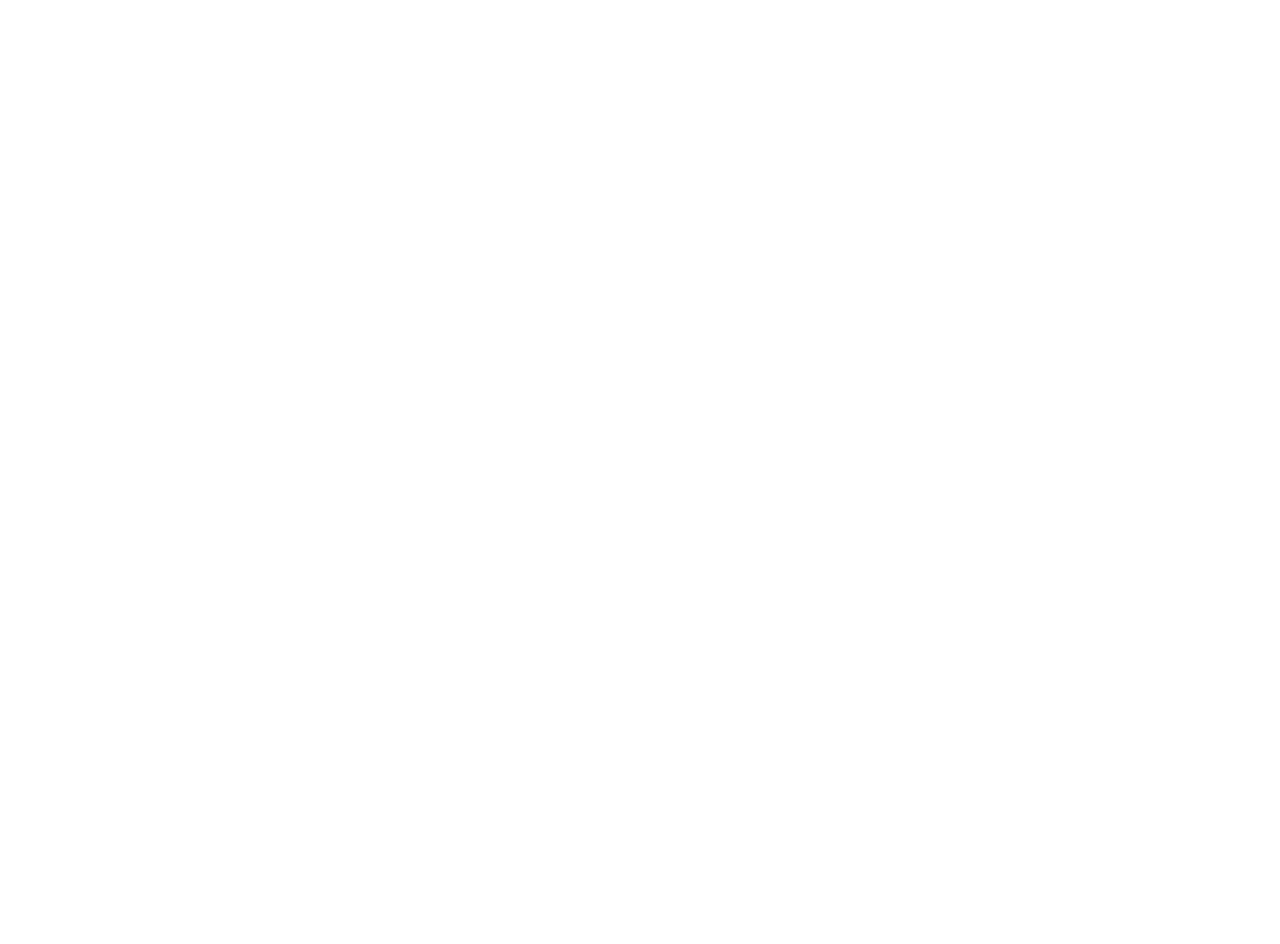
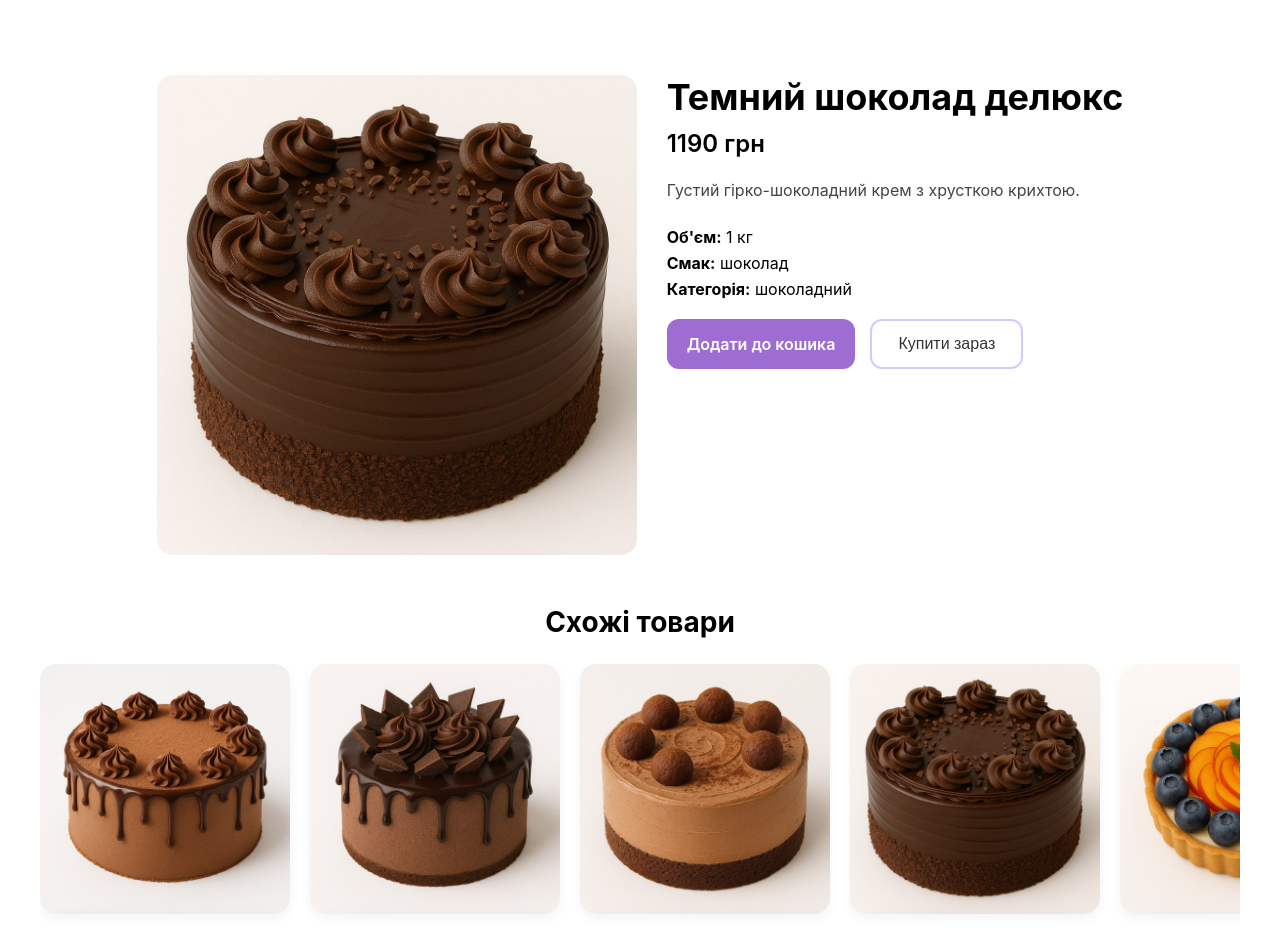
Before and after one commit to TarasTikan/confectionery-cake-project, a React (Create React App) app: page /confectionery-cake-project/menu/allProducts/10 in a window 1280 px wide. Before the commit this address had no page. Shown: the part 80-1024 px from the top of the page. Before the commit the page ends 800 px from the top, so only its background shows below. Built offline with nearby package versions, Linux system fonts and the light colour scheme.

Commit message:
add styled productPage

```diff
--- /dev/null
+++ b/src/components/RelatedProducts/RelatedProducts.jsx
@@ -0,0 +1,29 @@
+import {  useParams } from "react-router-dom"
+import { RelatedButton, RelatedCard, RelatedImage, RelatedList, RelatedName, RelatedPrice, RelatedTitle, WrapInfo } from "./RelatedProducts.styled"
+import { useSelector } from "react-redux"
+import { getProducts } from "../../redux/selectors"
+
+
+export const RelatedProducts = () => {
+    const {id} = useParams()
+    const products = useSelector(getProducts)
+    const productFind = products.find(item => item.id === Number(id))
+    const relatedProducts = products.filter(item => item.category === productFind.category).slice(0,6)
+    return (
+        <>
+        <RelatedTitle>Схожі товари</RelatedTitle>
+         <RelatedList>
+        {relatedProducts.map(item => (
+          <RelatedCard  key={item.id}  >
+                        <RelatedImage  src={item.image} alt="торт" />
+                        <WrapInfo>
+                          <RelatedName>{item.title}</RelatedName>
+                          <RelatedPrice>{item.price} грн</RelatedPrice>
+                          <RelatedButton>Переглянути товар</RelatedButton>
+                        </WrapInfo>
+                      </RelatedCard>
+        ))}
+      </RelatedList>
+      </>
+    )
+}
--- /dev/null
+++ b/src/components/RelatedProducts/RelatedProducts.styled.jsx
@@ -0,0 +1,119 @@
+import styled from "@emotion/styled";
+import { NavLink } from "react-router-dom";
+
+export const RelatedTitle = styled.h3`
+  font-size: 28px;
+  font-weight: 700;
+  margin-bottom: 25px;
+  margin-top: 50px;
+`;
+
+export const RelatedList = styled.ul`
+  display: flex;
+  gap: 20px;
+
+  flex-wrap: nowrap;
+  overflow-x: auto;
+  overflow-y: hidden;
+
+  padding-bottom: 10px;
+  width: 100%;
+
+  &::-webkit-scrollbar {
+    height: 6px;
+  }
+
+  &::-webkit-scrollbar-thumb {
+    background: #d3c3ff;
+    border-radius: 10px;
+  }
+
+
+`;
+
+export const RelatedCard = styled.li`
+ background-color: #fff;
+  border-radius: 16px;
+  overflow: hidden;
+  box-shadow: 0 4px 12px rgba(0, 0, 0, 0.05);
+  text-align: center;
+  transition: transform 0.3s ease;
+  flex-direction: column;
+  position: relative;
+  cursor: pointer;
+  min-width: 250px;
+min-height: 250px;
+  &:hover {
+    transform: scale(1.05);
+    box-shadow: 0 6px 18px rgba(0, 0, 0, 0.1);
+  }
+
+  &:hover div {
+    transform: translateY(0);
+  }
+`;
+
+export const RelatedImage  = styled.img`
+ display: block;
+width: 250px;
+height: 250px;
+  object-fit: cover;
+`;
+
+export const WrapInfo = styled.div`
+  background-color: #fff;
+  border-radius: 20px;
+  text-align: center;
+  width: 200px;
+  display: flex;
+  justify-content: center;
+  align-items: center;
+  flex-direction: column;
+  box-shadow: 0 4px 20px rgba(0, 0, 0, 0.08);
+  gap: 12px;
+  position: absolute;
+  left: 0;
+  right: 0;
+  bottom: 15px;
+  margin: 0 auto;
+  padding: 20px;
+  transform: translateY(110%);
+  transition: transform 250ms cubic-bezier(0.4, 0, 0.2, 1);
+`;
+
+export const RelatedName = styled(NavLink)`
+  text-decoration: none;
+  font-family: "Inter", sans-serif;
+  font-size: 20px;
+  font-weight: 700;
+  color: #2e2e2e;
+  transition: color 250ms cubic-bezier(0.4, 0, 0.2, 1);
+    &:hover {
+    color: #a663cc;
+  }
+`;
+
+export const RelatedPrice = styled.p`
+  font-family: "Inter", sans-serif;
+  font-size: 16px;
+  font-weight: 500;
+  color: #555;
+  margin: 0;
+`;
+
+export const RelatedButton = styled.button`
+  font-family: "Inter", sans-serif;
+  font-size: 16px;
+  font-weight: 600;
+  color: #fff;
+  background: #9b6bce;
+  border: none;
+  border-radius: 12px;
+  padding: 12px 24px;
+  cursor: pointer;
+  transition: background 0.3s ease;
+
+  &:hover {
+    background-color: #643a99ff;
+  }
+`;
--- a/src/components/popularDesserts/popularDesserts.jsx
+++ b/src/components/popularDesserts/popularDesserts.jsx
@@ -95,7 +95,7 @@
             <StyledSlideCard key={item.id}  >
               <PopularDessertsImage src={item.image} alt="торт" />{" "}
               <WrapInfo>
-                <ProductTitle>{item.title}</ProductTitle>
+                <ProductTitle to={`menu/allProducts/${item.id}`}>{item.title}</ProductTitle>
                 <ProductPrice>{item.price} грн</ProductPrice>
                 <ProductButton onClick={() => {
                   handleCakesCart(item);
--- a/src/components/popularDesserts/popularDesserts.styled.jsx
+++ b/src/components/popularDesserts/popularDesserts.styled.jsx
@@ -1,6 +1,7 @@
 import styled from "@emotion/styled";
 import { Swiper, SwiperSlide } from "swiper/react";
 import { motion } from "framer-motion";
+import { NavLink } from "react-router-dom";
 export const PopularDessertsSection = styled(motion.section)`
   font-family: "Inter", sans-serif;
   padding-top: 30px;
@@ -81,11 +82,16 @@
   transition: transform 250ms cubic-bezier(0.4, 0, 0.2, 1);
 `;
 
-export const ProductTitle = styled.h3`
+export const ProductTitle = styled(NavLink)`
+  text-decoration: none;
   font-family: "Inter", sans-serif;
   font-size: 20px;
   font-weight: 700;
   color: #2e2e2e;
+  transition: color 250ms cubic-bezier(0.4, 0, 0.2, 1);
+    &:hover {
+    color: #a663cc;
+  }
 `;
 
 export const ProductPrice = styled.p`
--- a/src/index.js
+++ b/src/index.js
@@ -9,7 +9,7 @@
 const root = ReactDOM.createRoot(document.getElementById('root'));
 root.render(
   <React.StrictMode>
-    <BrowserRouter>
+    <BrowserRouter basename='/confectionery-cake-project'>
     <Provider store={store}>
     <App />
     </Provider>
--- a/src/pages/ProductMenuPage/ProductMenuPage.jsx
+++ b/src/pages/ProductMenuPage/ProductMenuPage.jsx
@@ -27,6 +27,7 @@
 import { addCart, toggleCart } from "../../redux/cartSlice";
 import { useEffect } from "react";
 import { ModalCart } from "../../components/modalCart/modalCart";
+import { Link } from "react-router-dom";
 
 const getVisibleProducts = (product, category) => {
   switch (category) {
@@ -144,7 +145,9 @@
               <CakeCard
                 key={product.id}
               >
+                <Link to={`${product.id}`}>
                 <CakeImage src={product.image} />
+                </Link>
                 <WrapCakeInfo>
                   <CakeName to={`${product.id}`}>{product.title}</CakeName>
                   <CakePrice>{product.price} грн</CakePrice>
--- a/src/pages/ProductMenuPage/ProductMenuPage.styled.jsx
+++ b/src/pages/ProductMenuPage/ProductMenuPage.styled.jsx
@@ -104,16 +104,13 @@
     box-shadow: 0 6px 18px rgba(0, 0, 0, 0.1);
   }
 
-  &:hover button {
-    background-color: #643a99ff;
-  }
 `;
 
 export const CakeImage = styled.img`
   display: block;
   height: 140px;
   object-fit: cover;
-
+  width: 100%;
   @media (min-width: 400px) {
     height: 190px;
   }
@@ -136,13 +133,17 @@
   text-decoration: none;
   color: ${COLORS.textMain};
   margin-bottom: 8px;
-
+  transition: color 0.3s ease;
   @media (min-width: 400px) {
     font-size: 15px;
   }
 
   @media (min-width: 600px) {
     font-size: 20px;
+  }
+
+  &:hover {
+    color: ${COLORS.accent};
   }
 `;
 
@@ -179,6 +180,10 @@
 
   @media (min-width: 600px) {
     font-size: 16px;
+  }
+
+   &:hover {
+    background-color: #643a99ff;
   }
 `;
 
--- a/src/pages/ProductPage/ProductPage.jsx
+++ b/src/pages/ProductPage/ProductPage.jsx
@@ -2,6 +2,7 @@
 import { useSelector } from "react-redux"
 import { getProducts } from "../../redux/selectors"
 import { ProductPageSection,Container,WrapInfo,ImageDessert,ProductTitle,ProductPrice,ProductShortDescription,ProductInfo,ButtonsWrap,AddToCartBtn,BuyNowBtn } from "./ProductPage.styled"
+import { RelatedProducts } from "../../components/RelatedProducts/RelatedProducts"
 
 export const ProductPage = () => {
     const {id} = useParams()
@@ -16,19 +17,17 @@
                     <div>
                         <ProductTitle>{productFind.title}</ProductTitle>
                         <ProductPrice>{productFind.price} грн</ProductPrice>
-                        <ProductInfo>Об'єм: 1кг</ProductInfo>
-                        <ProductInfo>Смак: {productFind.taste}</ProductInfo>
-                        <ProductInfo>Категорія: {productFind.category}</ProductInfo>
+                        <ProductShortDescription>{productFind.description}</ProductShortDescription>
+                        <ProductInfo><strong>Об'єм:</strong> 1 кг</ProductInfo>
+                        <ProductInfo><strong>Смак:</strong> {productFind.taste}</ProductInfo>
+                        <ProductInfo><strong>Категорія:</strong> {productFind.category}</ProductInfo>
                         <ButtonsWrap>
                             <AddToCartBtn type="button">Додати до кошика</AddToCartBtn>
                             <BuyNowBtn type="button">Купити зараз</BuyNowBtn>
                         </ButtonsWrap>
                     </div>
                 </WrapInfo>
-                <div>
-                    <h2>Про десерт</h2>
-                    <ProductShortDescription>{productFind.description}</ProductShortDescription>
-                </div>
+               <RelatedProducts/>
             </Container>
         </ProductPageSection>
     )
--- a/src/pages/ProductPage/ProductPage.styled.jsx
+++ b/src/pages/ProductPage/ProductPage.styled.jsx
@@ -3,7 +3,6 @@
 export const ProductPageSection = styled.section`
   width: 100%;
   padding: 20px 0;
-
 `;
 
 export const Container = styled.div`
@@ -29,52 +28,58 @@
 
 export const WrapInfo = styled.div`
   display: flex;
+  width: 100%;
   gap: 20px;
   flex-direction: column;
- @media screen and (min-width: 1200px) {
+  align-items: center;
+  @media screen and (min-width: 800px) {
     flex-direction: row;
-    gap: 50px;
+    align-items: flex-start;
+    justify-content: center;
+    gap: 30px;
   }
-
-`
+`;
 
 export const ImageDessert = styled.img`
+  width: 100%;
+  max-width: 480px;
   height: auto;
   border-radius: 16px;
-  object-fit: contain;
-  max-height: 320px;
-   @media screen and (min-width: 400px) {
-    max-height: 380px;
-  }
-   @media screen and (min-width: 600px) {
-    max-height: 520px;
-  }
- @media screen and (min-width: 1200px) {
-    max-height: 620px;
-  }
+  object-fit: cover;
 
+  max-height: 480px;
 `;
 
 export const ProductTitle = styled.h1`
   font-size: 36px;
+  font-size: 28px;
   font-weight: 700;
   margin-bottom: 10px;
+text-align: center;
+  @media (min-width: 800px) {
+  font-size: 36px;
 
-  @media (max-width: 768px) {
-    font-size: 28px;
+    text-align: start;
   }
 `;
-
 
 export const ProductPrice = styled.p`
   font-size: 24px;
   font-weight: 600;
   margin-bottom: 20px;
+  text-align: center;
+  @media (min-width: 800px) {
+    text-align: start;
+  }
 `;
 
 export const ProductInfo = styled.p`
   margin: 6px 0;
   font-size: 16px;
+   text-align: center;
+  @media (min-width: 800px) {
+    text-align: start;
+  }
 `;
 
 export const ProductShortDescription = styled.p`
@@ -82,30 +87,34 @@
   line-height: 1.5;
   color: #444;
   margin-bottom: 25px;
+    text-align: center;
+  @media (min-width: 800px) {
+    text-align: start;
+  }
 `;
 
 export const ButtonsWrap = styled.div`
   display: flex;
   gap: 15px;
-  margin-top: auto;
-
+  margin-top: 20px;
+  justify-content: center;
+  @media (min-width: 800px) {
+    justify-content: flex-start;
+  }
 `;
 
 export const AddToCartBtn = styled.button`
   font-family: "Inter", sans-serif;
-  font-size: 8px;
+  font-size: 12px;
   font-weight: 600;
   color: #fff;
   background: #9d6dd1ff;
   border: none;
   border-radius: 12px;
-
+  padding: 10px 20px;
   cursor: pointer;
   transition: background 0.3s ease;
 
-  @media (min-width: 400px) {
-    font-size: 12px;
-  }
 
   @media (min-width: 600px) {
     font-size: 16px;
```
Lines whose indentation alone changed are shown as unchanged.
